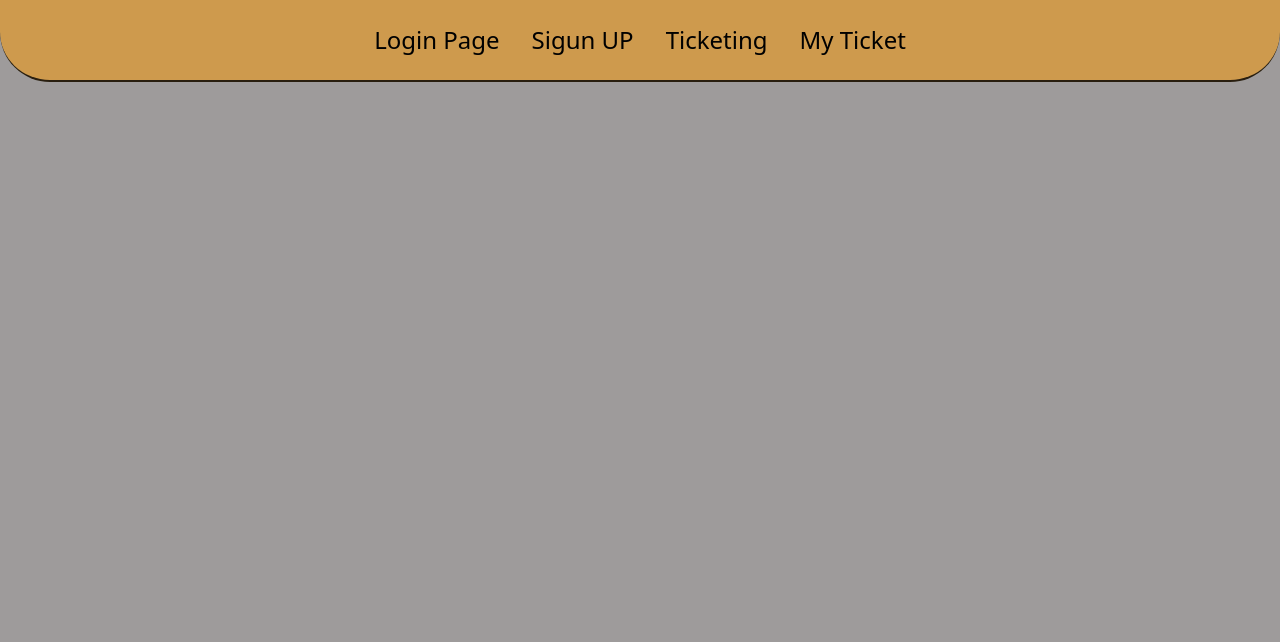
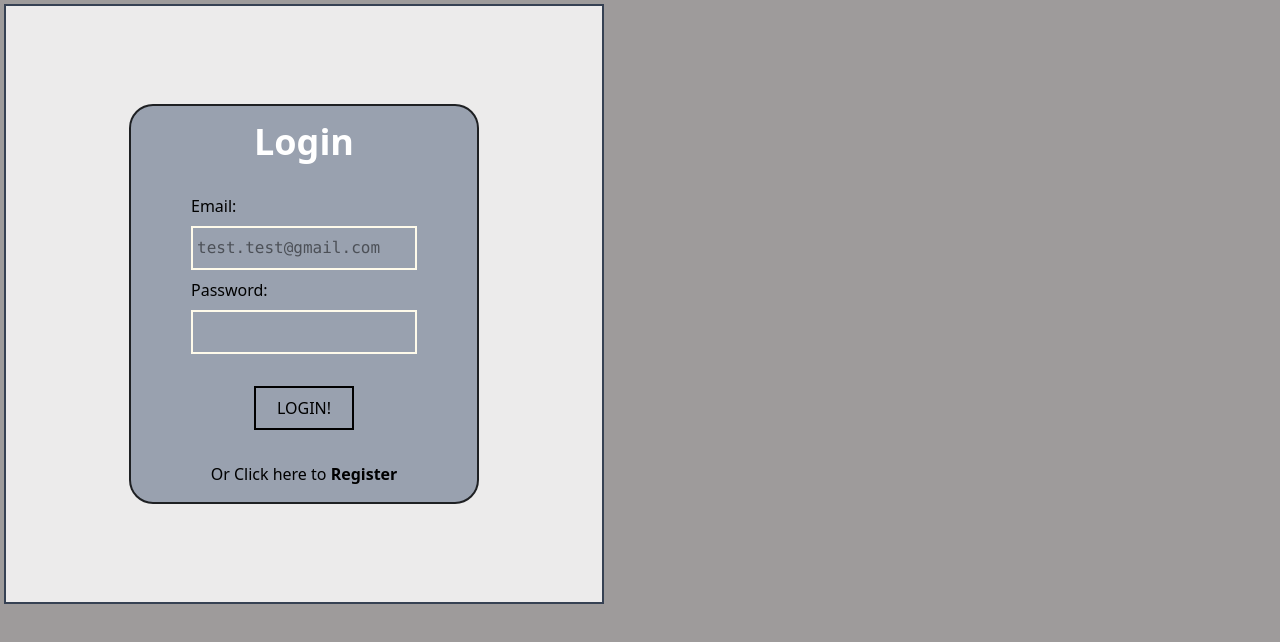
Before and after one commit to faradev93/Ticketing-vala, a React (Vite) app: page /login in a window 1280 px wide. Shown: the top 642 px of the page. Built offline with nearby package versions, Linux system fonts and the light colour scheme.

Commit message:
Routers Compelete

```diff
--- a/src/App.jsx
+++ b/src/App.jsx
@@ -1,21 +1,20 @@
 import { BrowserRouter, Route, Routes } from "react-router-dom";
-import Header from "./components/Header";
-import Login_page from "./Routes/Login";
-import { useState } from "react";
-import Sign_up from "./Routes/Sign_up";
+
+import TicketsPage from "./Routes/TicketsPage";
+import LoginPage from "./Routes/LoginPage";
+import SignupPage from "./Routes/SignupPage";
+import TicketDetailPage from "./Routes/TicketDetailPage";
+import ReservedPage from "./Routes/ReservedPage";
 
 export default function App() {
-  // | Hooks
-  const [show, setShow] = useState(false);
-
-  //Retrun (any)
   return (
     <BrowserRouter>
-      <div className="bg-amber-500/50 p-4 border-b-2 border-black/80 rounded-b-[50px] flex justify-center ">
-        <Header />
-      </div>
       <Routes>
-        <Route path="/login_page" component={<Login_page />}></Route>
+        <Route path="/login" element={<LoginPage />}></Route>
+        <Route path="/register" element={<SignupPage />}></Route>
+        <Route path="/tickets" element={<TicketsPage />}></Route>
+        <Route path="/tickets/:id" element={<TicketDetailPage />}></Route>
+        <Route path="/tickets/reserved" element={<ReservedPage />}></Route>
       </Routes>
     </BrowserRouter>
   );
--- a/src/Routes/Login.jsx
+++ b/src/Routes/LoginPage.jsx
@@ -1,26 +1,27 @@
-const Login_page = (tst) => {
+const LoginPage = (tst) => {
   return (
     <div className="m-1 bg-white/80 w-[600px] h-[600px] flex justify-center items-center border-2 border-gray-700">
       <div className="flex flex-col justify-center items-center gap-8 p-4 h-fit w-[350px] bg-gray-400 border-2 border-black/80 rounded-3xl">
         <h1 className="text-white text-4xl font-extrabold">Login</h1>
         {/* log details */}
         <div className="flex flex-col gap-2 select-none">
-          <label className="bg-inherit" htmlFor="mail"></label>
-          Email:
+          <label className="bg-inherit" htmlFor="mail">
+            Email:
+          </label>
           <input
             className="border-2 border-amber-50 font-mono pl-1 p-2 "
             type="text"
             id="mail"
             placeholder="test.test@gmail.com"
           />
-          <label className="bg-inherit" htmlFor="mail"></label>
-          Password:
+          <label className="bg-inherit" htmlFor="password">
+            Password:
+          </label>
+
           <input
             className="border-2 border-amber-50 font-mono pl-1 p-2 "
-            type="text"
-            id="mail"
-            placeholder="test.test@gmail.com"
-            type="Password"
+            id="password"
+            type="password"
           />
         </div>
         <button className="border-2 border-black p-2 w-[100px] hover:bg-amber-300 hover:transition">
@@ -40,4 +41,4 @@ const Login_page = (tst) => {
   );
 };
 
-export default Login_page;
+export default LoginPage;
--- /dev/null
+++ b/src/Routes/ReservedPage.jsx
@@ -0,0 +1,4 @@
+const ReservedPage = (e) => {
+  return <div className="bg-red-600">سلام خوش اومدی</div>;
+};
+export default ReservedPage;
--- a/src/Routes/Sign_up.jsx
+++ b/src/Routes/SignupPage.jsx
@@ -1,4 +1,4 @@
-const Sign_up = (e) => {
+const SignupPage = (e) => {
   return (
     <div>
       <div className="w-[600px] h-[600px] bg-white/80 border-2 border-gray-700 p-2 flex flex-col justify-center items-center m-1">
@@ -57,4 +57,4 @@ const Sign_up = (e) => {
     </div>
   );
 };
-export default Sign_up;
+export default SignupPage;
--- /dev/null
+++ b/src/Routes/TicketDetailPage.jsx
@@ -0,0 +1,13 @@
+import Header from "../components/Header";
+
+const TicketDetailPage = () => {
+  return (
+    <div>
+      <div className="bg-amber-500/50 p-4 border-b-2 border-black/80 rounded-b-[50px] flex justify-center ">
+        <Header />
+      </div>
+      ;<div className="bg-red-300/50 h-[500px] w-[500px]"></div>
+    </div>
+  );
+};
+export default TicketDetailPage;
--- /dev/null
+++ b/src/Routes/TicketsPage.jsx
@@ -0,0 +1,7 @@
+import Header from "../components/Header";
+
+export default function TicketsPage() {
+  <div className="bg-amber-500/50 p-4 border-b-2 border-black/80 rounded-b-[50px] flex justify-center ">
+    <Header/>
+  </div>;
+}
--- a/src/components/Header/index.jsx
+++ b/src/components/Header/index.jsx
@@ -1,4 +1,4 @@
-import Login_page from "../../Routes/Login";
+import Login_page from "../../Routes/LoginPage";
 
 const Header = () => {
   return (
```
Lines whose indentation alone changed are shown as unchanged.
